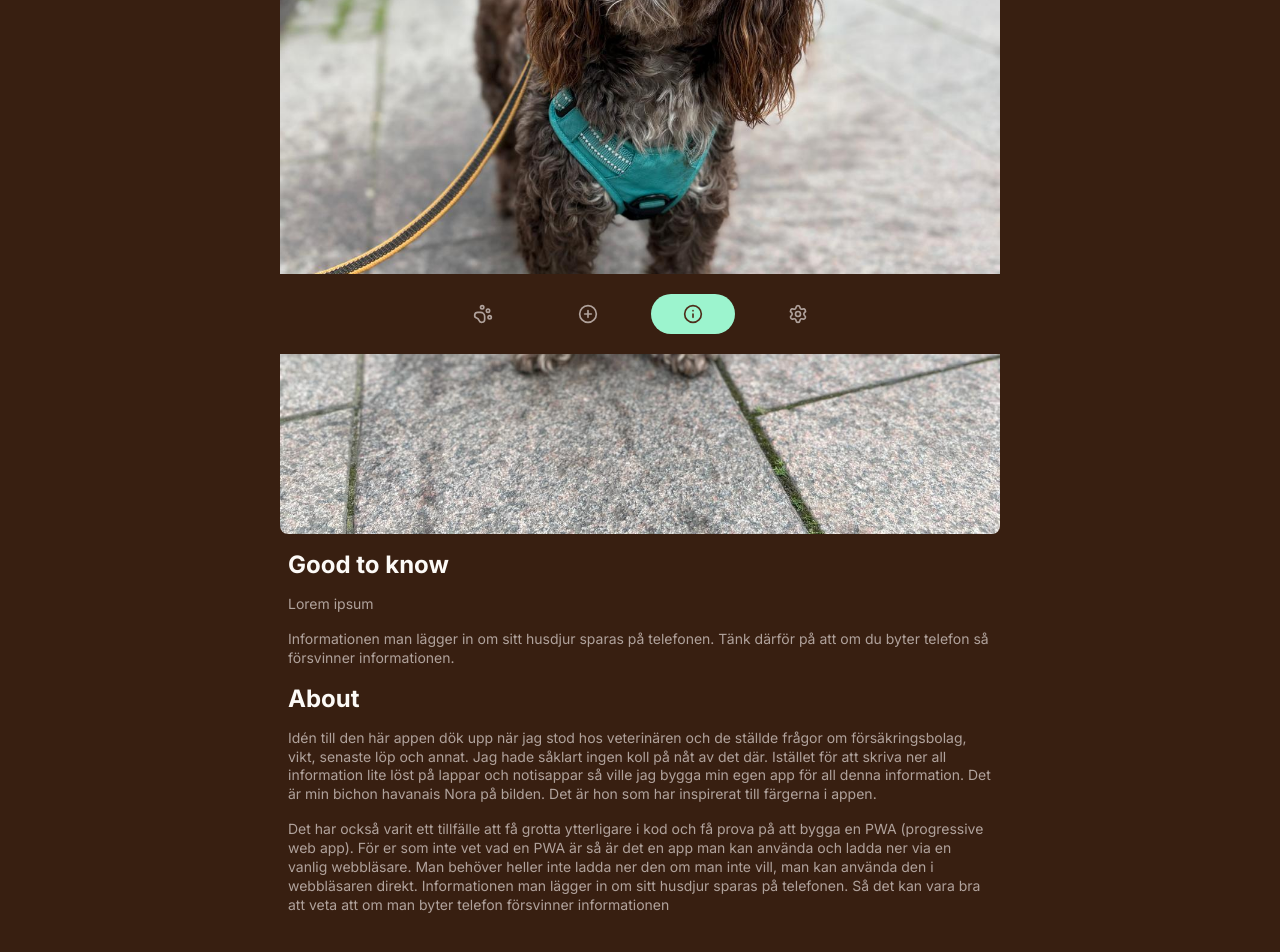
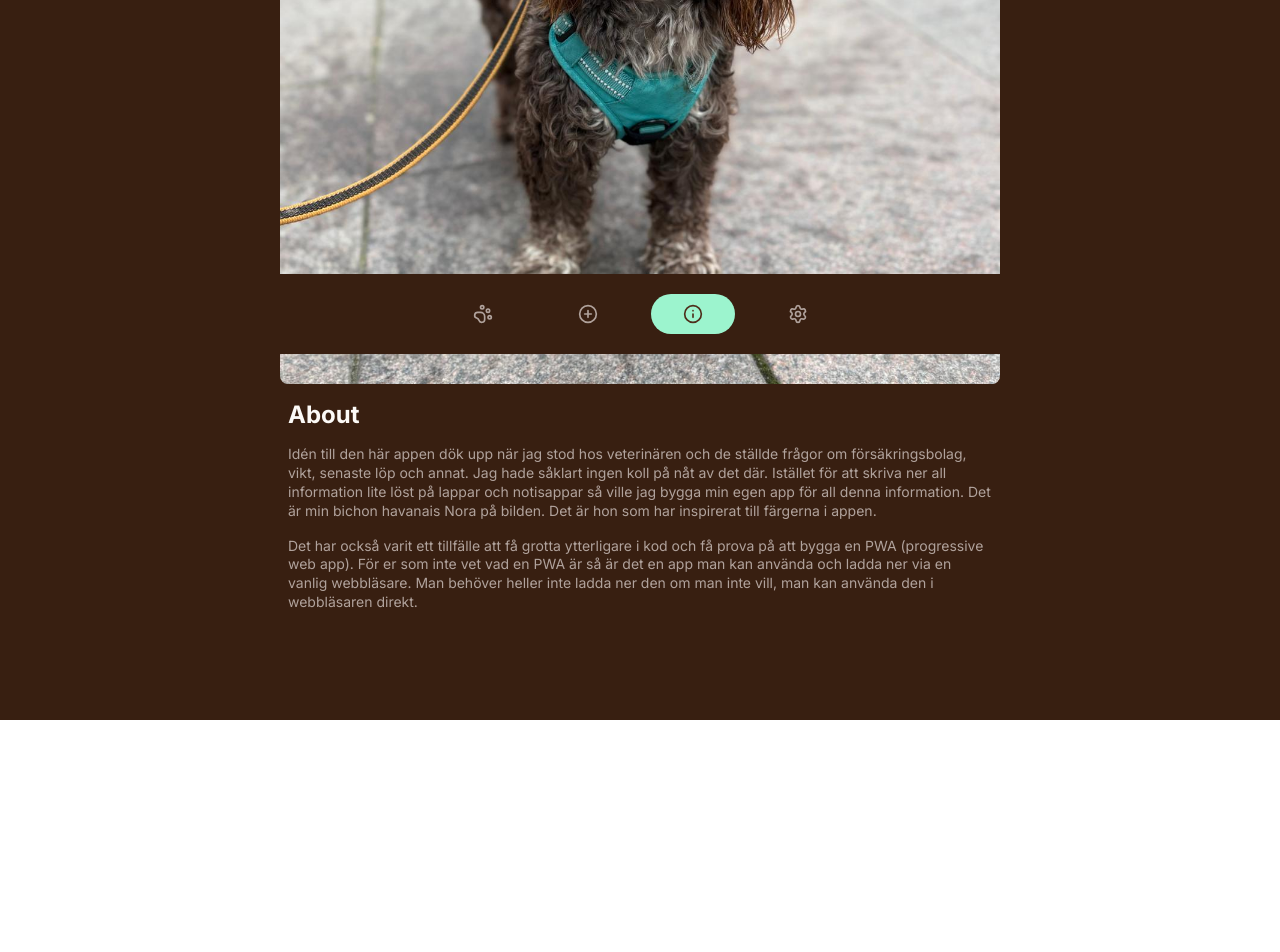
Before and after one commit to LadyLockheed/pet-pwa, a React (Vite) app: page /about in a window 1280 px wide. Shown: the part 446-1398 px from the top of the page. After the commit the page ends 1166 px from the top, so only its background shows below. Built offline with nearby package versions, Linux system fonts and the light colour scheme.

Commit message:
Update information in About section

```diff
--- a/src/components/About.tsx
+++ b/src/components/About.tsx
@@ -9,12 +9,6 @@ export default function About() {
 		<Page>
 			<HeroImage src={heroImage} alt="" />
 			<Content>
-				<Title>Good to know</Title>
-				<Body>Lorem ipsum</Body>
-				<Body>
-					Informationen man lägger in om sitt husdjur sparas på telefonen. Tänk
-					därför på att om du byter telefon så försvinner informationen.
-				</Body>
 				<Title>About</Title>
 				<Body>
 					Idén till den här appen dök upp när jag stod hos veterinären och de
@@ -29,9 +23,7 @@ export default function About() {
 					få prova på att bygga en PWA (progressive web app). För er som inte
 					vet vad en PWA är så är det en app man kan använda och ladda ner via
 					en vanlig webbläsare. Man behöver heller inte ladda ner den om man
-					inte vill, man kan använda den i webbläsaren direkt. Informationen man
-					lägger in om sitt husdjur sparas på telefonen. Så det kan vara bra att
-					veta att om man byter telefon försvinner informationen
+					inte vill, man kan använda den i webbläsaren direkt.
 				</Body>
 			</Content>
 		</Page>
@@ -48,7 +40,7 @@ const Page = styled.section({
 
 const HeroImage = styled.img({
 	width: '100%',
-	aspectRatio: '8S / 9',
+	aspectRatio: '8/9',
 	objectFit: 'cover',
 	borderRadius: '8px',
 });
```
